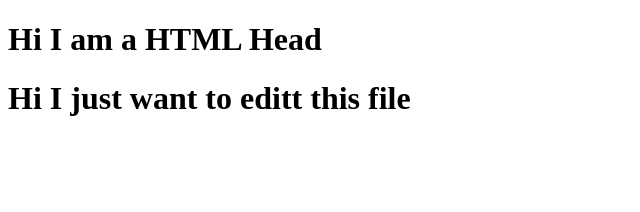
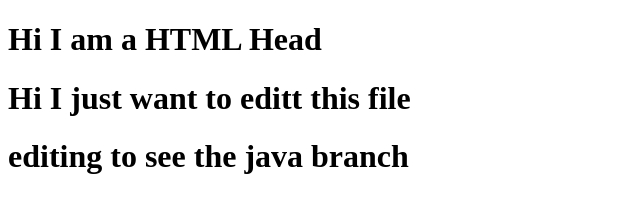
Before and after one commit to TrainerMaria/SampleRepo2, a plain HTML site: page index.html in a window 1280 px wide. Shown: the whole page, without its empty margins (0-640 px from the left). Drawn offline with Linux system fonts and the light colour scheme.

Commit message:
Feat: Added for branch

```diff
--- a/index.html
+++ b/index.html
@@ -8,5 +8,6 @@
 <body>
     <h1>Hi I am a HTML Head </h1>
         <h1>Hi I just want to editt this file</h1>
+        <h1>editing to see the java branch</h1>
 </body>
 </html>
```
